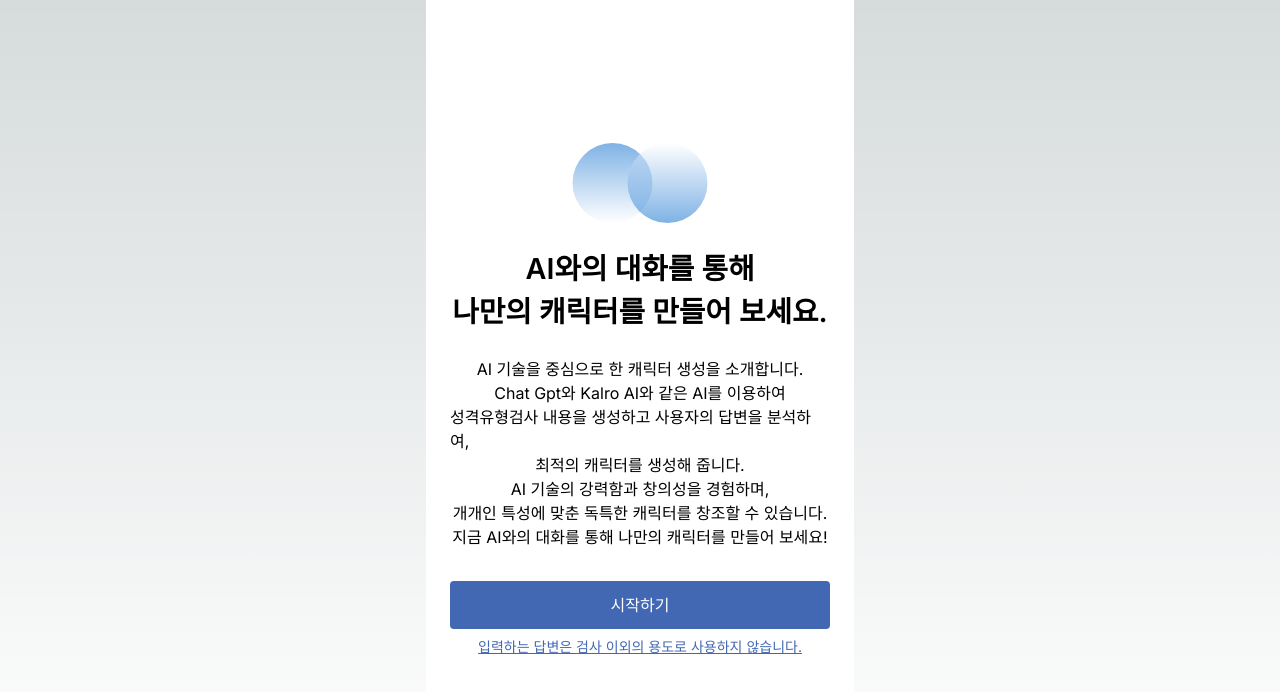
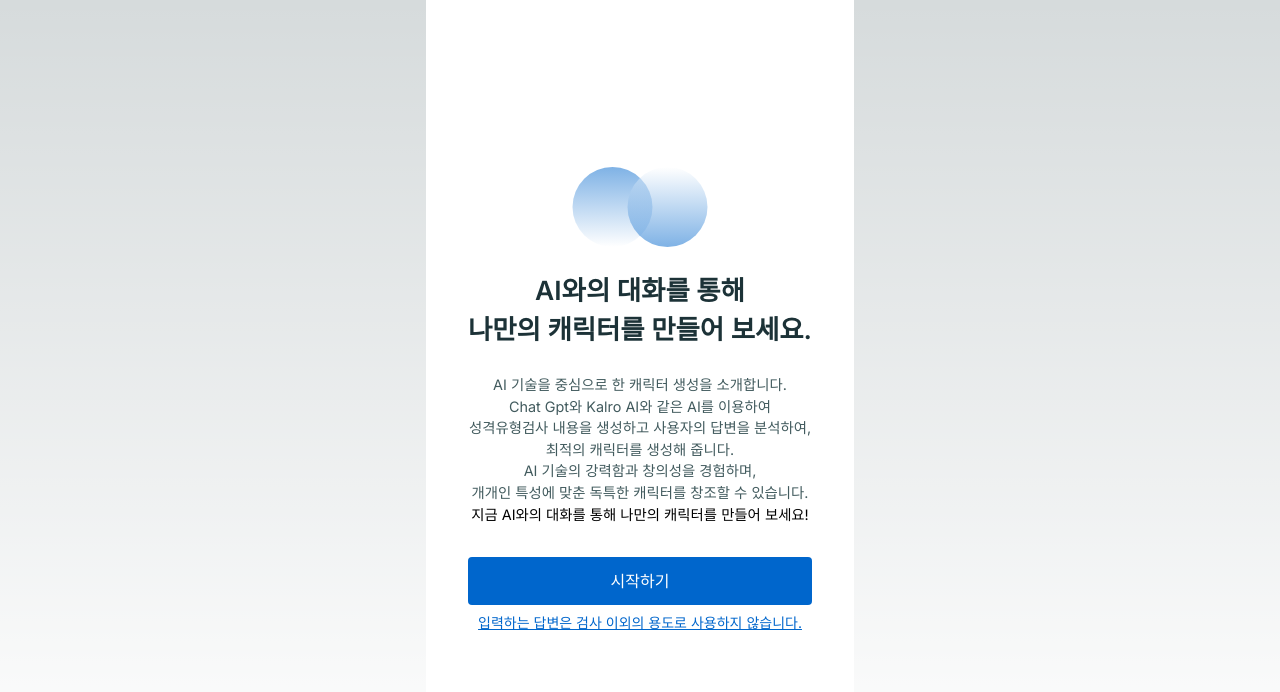
Before and after one commit to Deokhaeng/ai_character_makers, a Next.js app: page / in a window 1280 px wide. Shown: the top 692 px of the page. Built offline with nearby package versions, Linux system fonts and the light colour scheme.

Commit message:
feat:Change tailwind theme setting

```diff
--- a/tailwind.config.js
+++ b/tailwind.config.js
@@ -11,13 +11,29 @@ module.exports = {
         "4xl": "2rem",
       },
       fontSize: {
-        title: "1.8rem",
-        base: "1rem",
+        title: "1.65rem",
+        base: "0.9rem",
       },
       colors: {
-        primary: "#4267B3",
-        "gray-midium": "#7A7E86",
+        primary: "#0066CC",
+        "primary-hover": "#4C93DB",
+        "01": "#1C3237",
+        "02": "#425B5E",
+        "03": "#718487",
+        "04-dimmed": "#A0ADAF",
+        "05-web-bg": "#E8EAEB",
+        "dimmed-hover": "#A0ADAF",
+        "line-color": "#D1D6D7",
+        "option-color-bg": "#E5EFF9",
+        "option-color-line": "#CCE0F4",
+        "gray-midium-1": "#7A7E86",
+        "gray-midium-2": "#91959B",
+        "gray-light-1": "#A1A4A9",
+        "gray-light-2": "#D0D1D4",
         white: "#fff",
+      },
+      borderWidth: {
+        1: "1px",
       },
     },
   },
```
